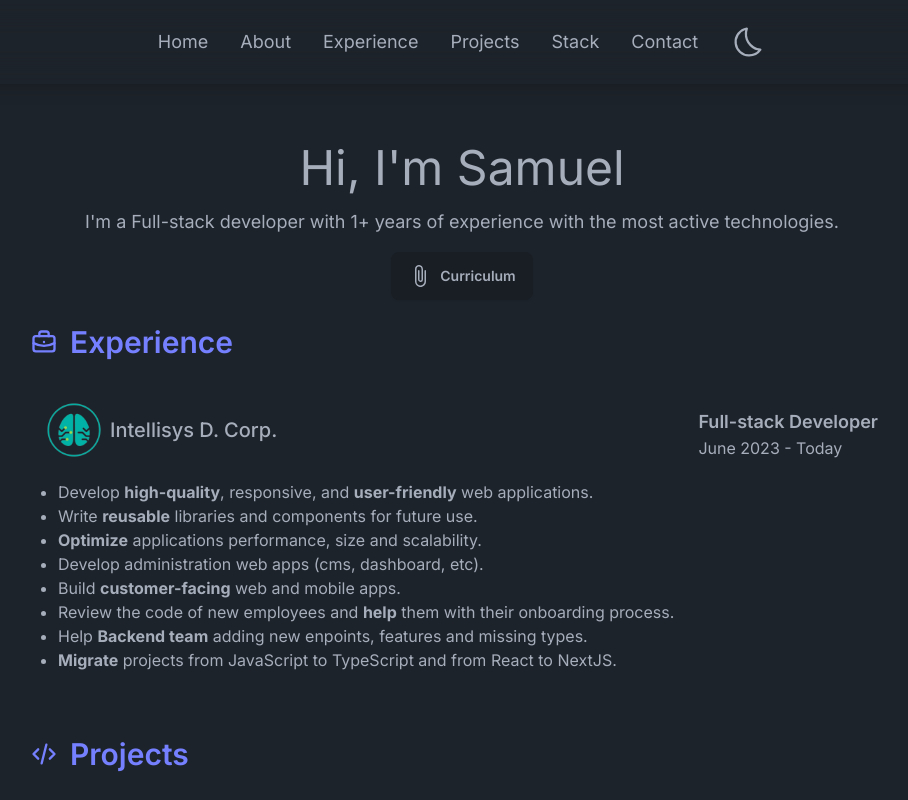
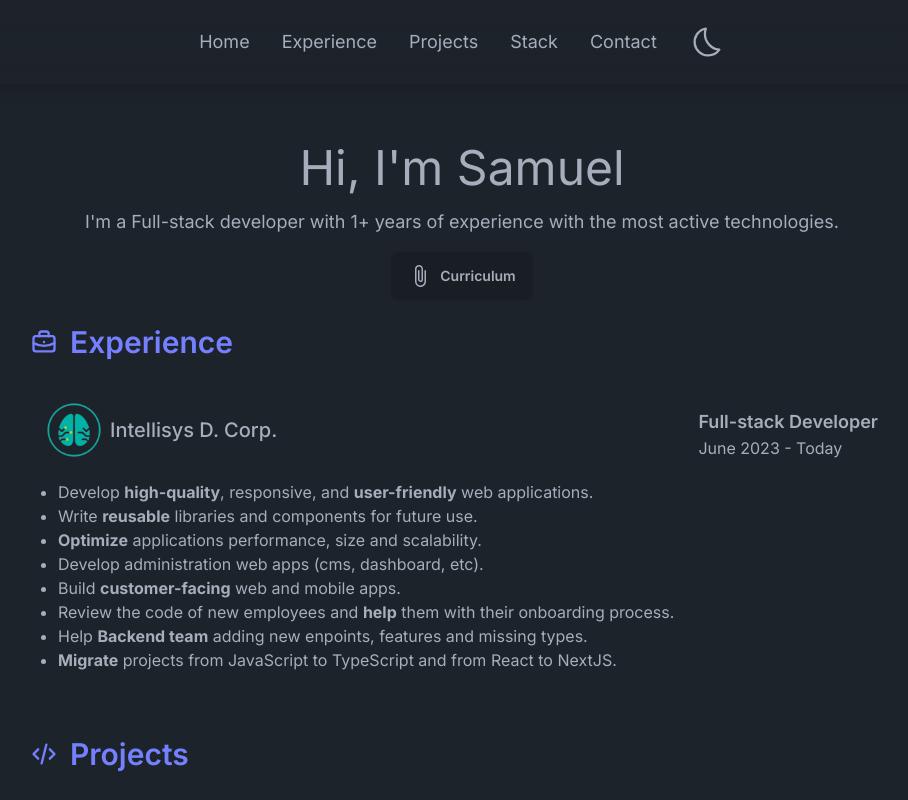
Before and after one commit to XamS9/Samuel-Gomez-Portfolio, an Angular app: page / in a window 1280 px wide. Shown: the top 800 px of the page, without its empty margins (178-1086 px from the left). Built offline with nearby package versions, Linux system fonts and the light colour scheme.

Commit message:
Update navbar.component.ts

```diff
--- a/src/app/navbar/navbar.component.ts
+++ b/src/app/navbar/navbar.component.ts
@@ -13,10 +13,6 @@ export class NavbarComponent {
     {
       title: 'Home',
       link: 'home',
-    },
-    {
-      title: 'About',
-      link: 'about',
     },
     {
       title: 'Experience',
```
